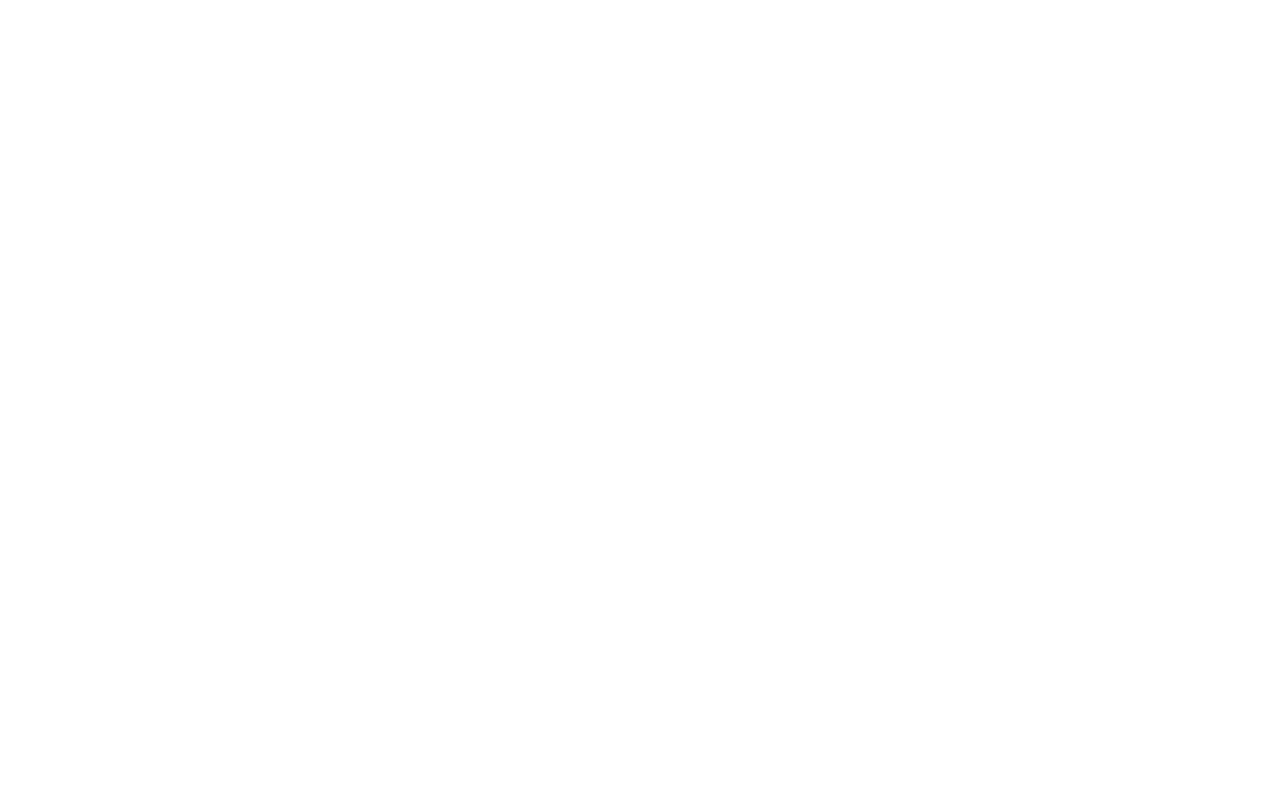
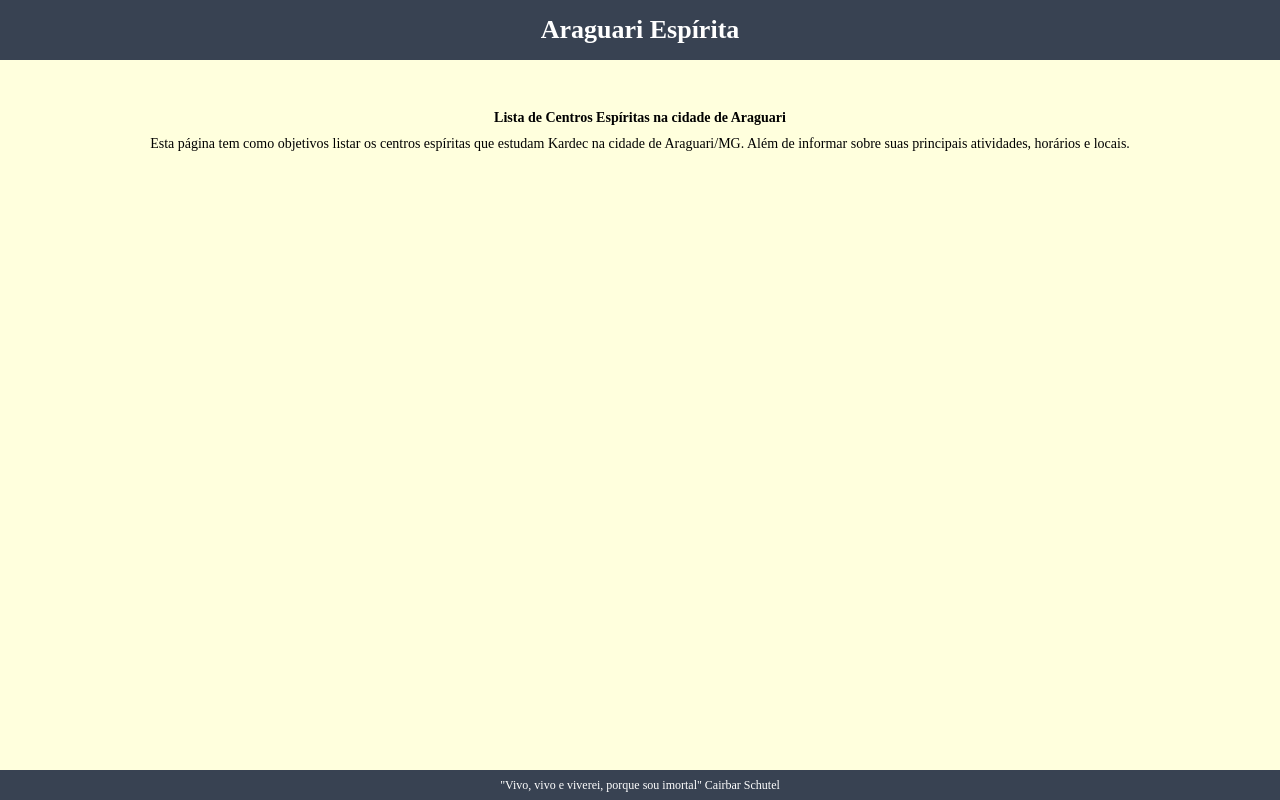
Before and after one commit to WilmarOliveira/spiritist-araguari, a React app: page /about in a window 1280 px wide. Before the commit this address had no page. Built offline with nearby package versions, Linux system fonts and the light colour scheme.

Commit message:
Adjust all pages and routes

```diff
--- a/src/components/Card/index.jsx
+++ b/src/components/Card/index.jsx
@@ -3,14 +3,13 @@ import CardContent from '@mui/material/CardContent'
 import CardMedia from '@mui/material/CardMedia'
 import Typography from '@mui/material/Typography'
 import { StyledCard } from './styles'
-import { Button } from '@mui/material'
 import { useNavigate } from 'react-router-dom'
 
 export const Card = ({ name, image, id }) => {
    const navigate = useNavigate()
 
    const handleOnNavigate = () => {
-      navigate(`/about/${id}`)
+      navigate(`/center/${id}`)
    }
 
    return (
--- a/src/components/Header/index.jsx
+++ b/src/components/Header/index.jsx
@@ -4,7 +4,7 @@ import { ContainerHeader, TitleHeader } from './styles'
 export const Header = () => {
    return (
       <ContainerHeader>
-         <TitleHeader to={'/main'}>Araguari Espírita</TitleHeader>
+         <TitleHeader to={'/'}>Araguari Espírita</TitleHeader>
       </ContainerHeader>
    )
 }
--- a/src/pages/About/index.jsx
+++ b/src/pages/About/index.jsx
@@ -1,49 +1,14 @@
-import { useParams } from 'react-router-dom'
-import { TableActivities } from '../../components/TableActivities'
-import { TableOtherActivities } from '../../components/TableOtherActivities'
-import { Caption, ContainerAbout } from './styles'
-import { useContext, useEffect, useState } from 'react'
-import { ScrollDialog } from '../../components/ScrollDialog'
-import { SpiritistsCenterContext } from '../../context/SpiritistsCenterContext'
+import { Caption, ContainerDefault } from '../../theme/globalStyle'
 
 export const About = () => {
-   const { spiritistCenter, handleOnSelectedSpiritistCenter } = useContext(
-      SpiritistsCenterContext
-   )
-   const { id } = useParams()
-   const [open, setOpen] = useState(false)
-
-   useEffect(() => {
-      handleOnSelectedSpiritistCenter(id)
-   }, [])
-
    return (
-      <ContainerAbout>
-         <h3>{spiritistCenter?.title}</h3>
-         <Caption>Atividades no centro</Caption>
-         <TableActivities rows={spiritistCenter?.mainActivities || []} />
-         {(spiritistCenter.otherActivities || []).length > 0 && (
-            <>
-               <Caption>Outras Atividades</Caption>
-               <TableOtherActivities
-                  rows={spiritistCenter?.otherActivities || []}
-               />
-            </>
-         )}
-         <Caption>História</Caption>
-         <button onClick={setOpen}>
-            Clique aqui para ver a história do centro
-         </button>
-         <Caption>Contato</Caption>
-         <span>
-            {spiritistCenter?.contact?.name}: {spiritistCenter?.contact?.phone}
-         </span>
-         <ScrollDialog
-            open={open}
-            setOpen={setOpen}
-            title={spiritistCenter?.title}
-            history={spiritistCenter?.history}
-         />
-      </ContainerAbout>
+      <ContainerDefault>
+         <Caption>Lista de Centros Espíritas na cidade de Araguari</Caption>
+         <p>
+            Esta página tem como objetivos listar os centros espíritas que
+            estudam Kardec na cidade de Araguari/MG. Além de informar sobre suas
+            principais atividades, horários e locais.
+         </p>
+      </ContainerDefault>
    )
 }
--- a/src/pages/About/styles.js
+++ /dev/null
@@ -1,13 +0,0 @@
-import styled from 'styled-components'
-
-export const ContainerAbout = styled.div`
-   display: flex;
-   flex-direction: column;
-   justify-content: center;
-   align-items: center;
-   padding: 30px;
-`
-export const Caption = styled.h4`
-   padding-top: 20px;
-   padding-bottom: 10px;
-`
--- /dev/null
+++ b/src/pages/Center/index.jsx
@@ -0,0 +1,49 @@
+import { useParams } from 'react-router-dom'
+import { TableActivities } from '../../components/TableActivities'
+import { TableOtherActivities } from '../../components/TableOtherActivities'
+import { useContext, useEffect, useState } from 'react'
+import { ScrollDialog } from '../../components/ScrollDialog'
+import { SpiritistsCenterContext } from '../../context/SpiritistsCenterContext'
+import { Caption, ContainerDefault } from '../../theme/globalStyle'
+
+export const Center = () => {
+   const { spiritistCenter, handleOnSelectedSpiritistCenter } = useContext(
+      SpiritistsCenterContext
+   )
+   const { id } = useParams()
+   const [open, setOpen] = useState(false)
+
+   useEffect(() => {
+      handleOnSelectedSpiritistCenter(id)
+   }, [])
+
+   return (
+      <ContainerDefault>
+         <h3>{spiritistCenter?.title}</h3>
+         <Caption>Atividades no centro</Caption>
+         <TableActivities rows={spiritistCenter?.mainActivities || []} />
+         {(spiritistCenter.otherActivities || []).length > 0 && (
+            <>
+               <Caption>Outras Atividades</Caption>
+               <TableOtherActivities
+                  rows={spiritistCenter?.otherActivities || []}
+               />
+            </>
+         )}
+         <Caption>História</Caption>
+         <button onClick={setOpen}>
+            Clique aqui para ver a história do centro
+         </button>
+         <Caption>Contato</Caption>
+         <span>
+            {spiritistCenter?.contact?.name}: {spiritistCenter?.contact?.phone}
+         </span>
+         <ScrollDialog
+            open={open}
+            setOpen={setOpen}
+            title={spiritistCenter?.title}
+            history={spiritistCenter?.history}
+         />
+      </ContainerDefault>
+   )
+}
--- a/src/pages/MainContent/index.jsx
+++ b/src/pages/Home/index.jsx
@@ -3,7 +3,7 @@ import { ContainerCard } from './styles'
 import { useContext } from 'react'
 import { SpiritistsCenterContext } from '../../context/SpiritistsCenterContext'
 
-export const MainContent = () => {
+export const Home = () => {
    const { spiritistCollection } = useContext(SpiritistsCenterContext)
 
    return (
--- a/src/routes.jsx
+++ b/src/routes.jsx
@@ -1,15 +1,17 @@
 import { BrowserRouter, Route, Routes } from 'react-router-dom'
-import { MainContent } from './pages/MainContent'
 import { Layout } from './layout'
+import { Home } from './pages/Home'
 import { About } from './pages/About'
+import { Center } from './pages/Center'
 
 export const AppRoutes = () => {
    return (
       <BrowserRouter>
          <Routes>
             <Route element={<Layout />}>
-               <Route path="/main" element={<MainContent />} />
-               <Route path="/about/:id" element={<About />} />
+               <Route path="/" element={<Home />} />
+               <Route path="/about" element={<About />} />
+               <Route path="/center/:id" element={<Center />} />
             </Route>
          </Routes>
       </BrowserRouter>
--- a/src/theme/globalStyle.js
+++ b/src/theme/globalStyle.js
@@ -1,4 +1,4 @@
-import { createGlobalStyle } from 'styled-components'
+import styled, { createGlobalStyle } from 'styled-components'
 
 export default createGlobalStyle`
    * {
@@ -31,3 +31,15 @@ export default createGlobalStyle`
         }
     }
 `
+
+export const ContainerDefault = styled.div`
+   display: flex;
+   flex-direction: column;
+   justify-content: center;
+   align-items: center;
+   padding: 30px;
+`
+export const Caption = styled.h4`
+   padding-top: 20px;
+   padding-bottom: 10px;
+`
```
Also changed, not shown: src/pages/Home/styles.js (renamed from src/pages/MainContent/styles.js).
